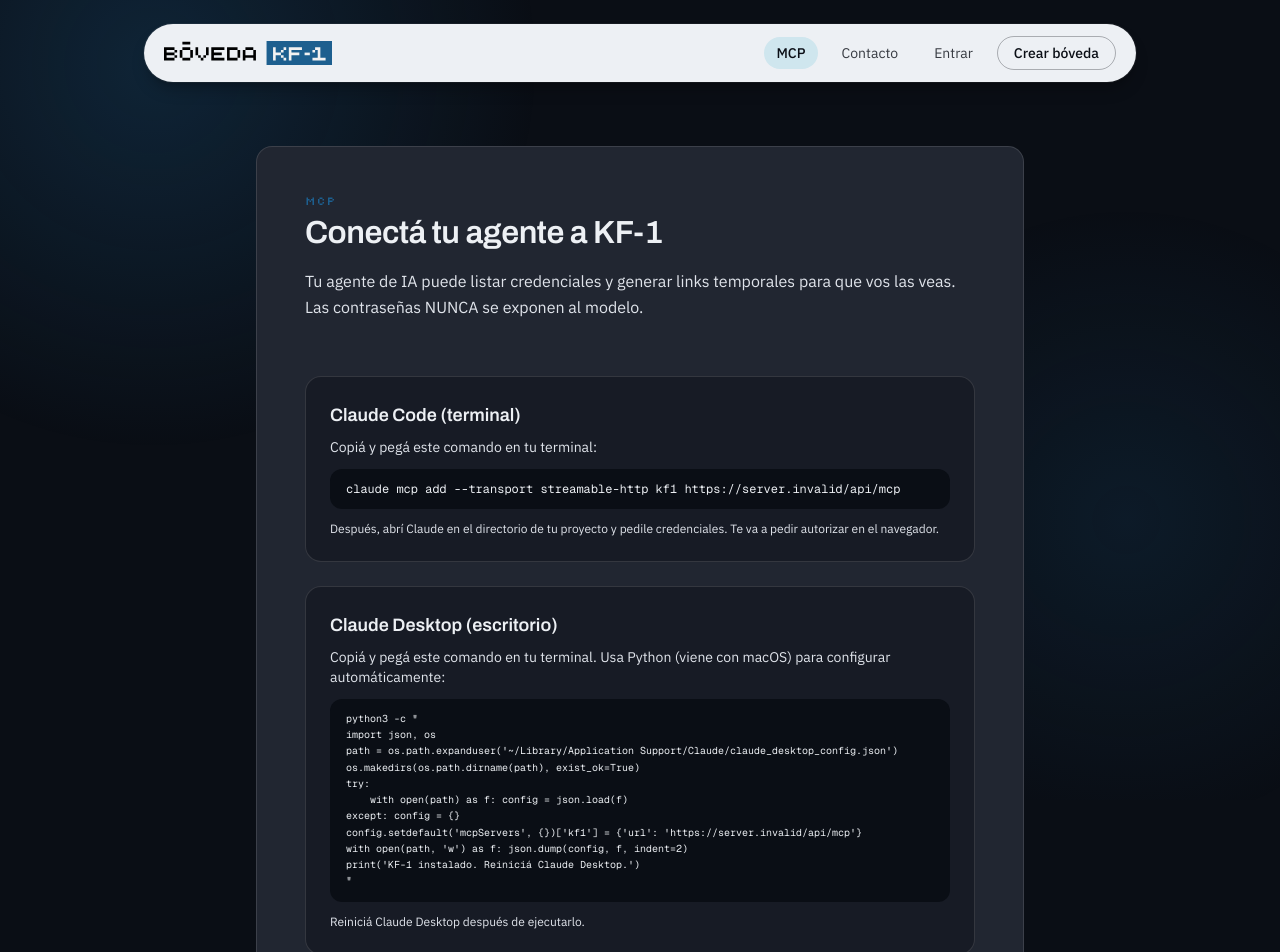
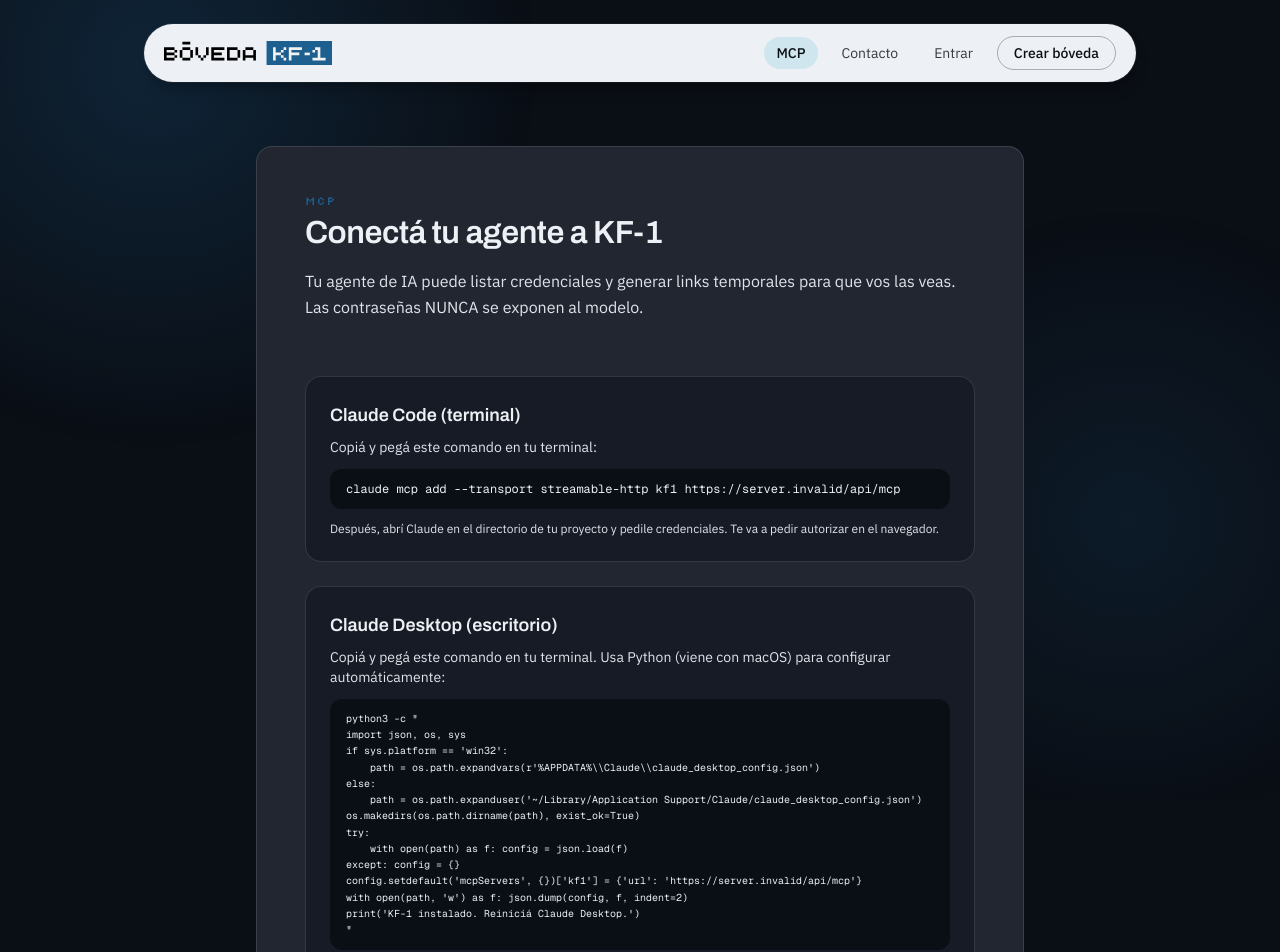
Before and after one commit to kitifica-max/bovedakf-1, a Next.js app: page /connect in a window 1280 px wide. Shown: the top 952 px of the page. Built offline with nearby package versions, Linux system fonts and the light colour scheme; no server answers.

Commit message:
fix: Claude Desktop install now cross-platform (macOS + Windows)

```diff
--- a/src/app/connect/page.tsx
+++ b/src/app/connect/page.tsx
@@ -45,8 +45,11 @@ export default function ConnectPage() {
               Copiá y pegá este comando en tu terminal. Usa Python (viene con macOS) para configurar automáticamente:
             </p>
             <pre className="mt-3 overflow-x-auto rounded-xl bg-gray px-4 py-3 font-mono text-[10px] leading-relaxed text-ink">{`python3 -c "
-import json, os
-path = os.path.expanduser('~/Library/Application Support/Claude/claude_desktop_config.json')
+import json, os, sys
+if sys.platform == 'win32':
+    path = os.path.expandvars(r'%APPDATA%\\\\Claude\\\\claude_desktop_config.json')
+else:
+    path = os.path.expanduser('~/Library/Application Support/Claude/claude_desktop_config.json')
 os.makedirs(os.path.dirname(path), exist_ok=True)
 try:
     with open(path) as f: config = json.load(f)
--- a/src/app/dashboard/ai/page.tsx
+++ b/src/app/dashboard/ai/page.tsx
@@ -100,8 +100,11 @@ export default async function AiDashboardPage() {
                 Copiá y pegá este comando en tu terminal. Usa Python (viene con macOS) para configurar automáticamente:
               </p>
               <pre className="mt-3 overflow-x-auto rounded-lg bg-gray px-3 py-2 font-mono text-[10px] leading-relaxed text-ink">{`python3 -c "
-import json, os
-path = os.path.expanduser('~/Library/Application Support/Claude/claude_desktop_config.json')
+import json, os, sys
+if sys.platform == 'win32':
+    path = os.path.expandvars(r'%APPDATA%\\\\Claude\\\\claude_desktop_config.json')
+else:
+    path = os.path.expanduser('~/Library/Application Support/Claude/claude_desktop_config.json')
 os.makedirs(os.path.dirname(path), exist_ok=True)
 try:
     with open(path) as f: config = json.load(f)
```
